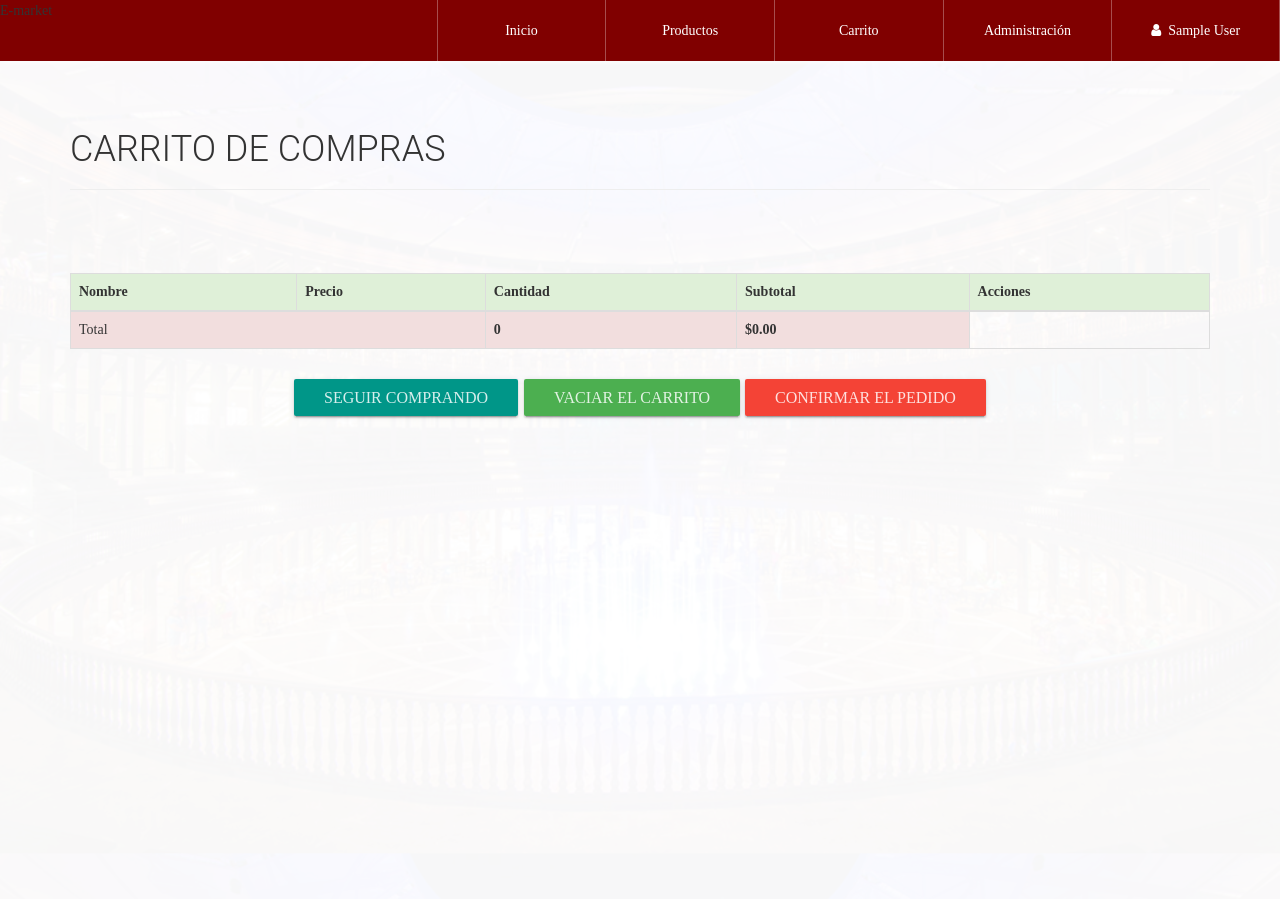
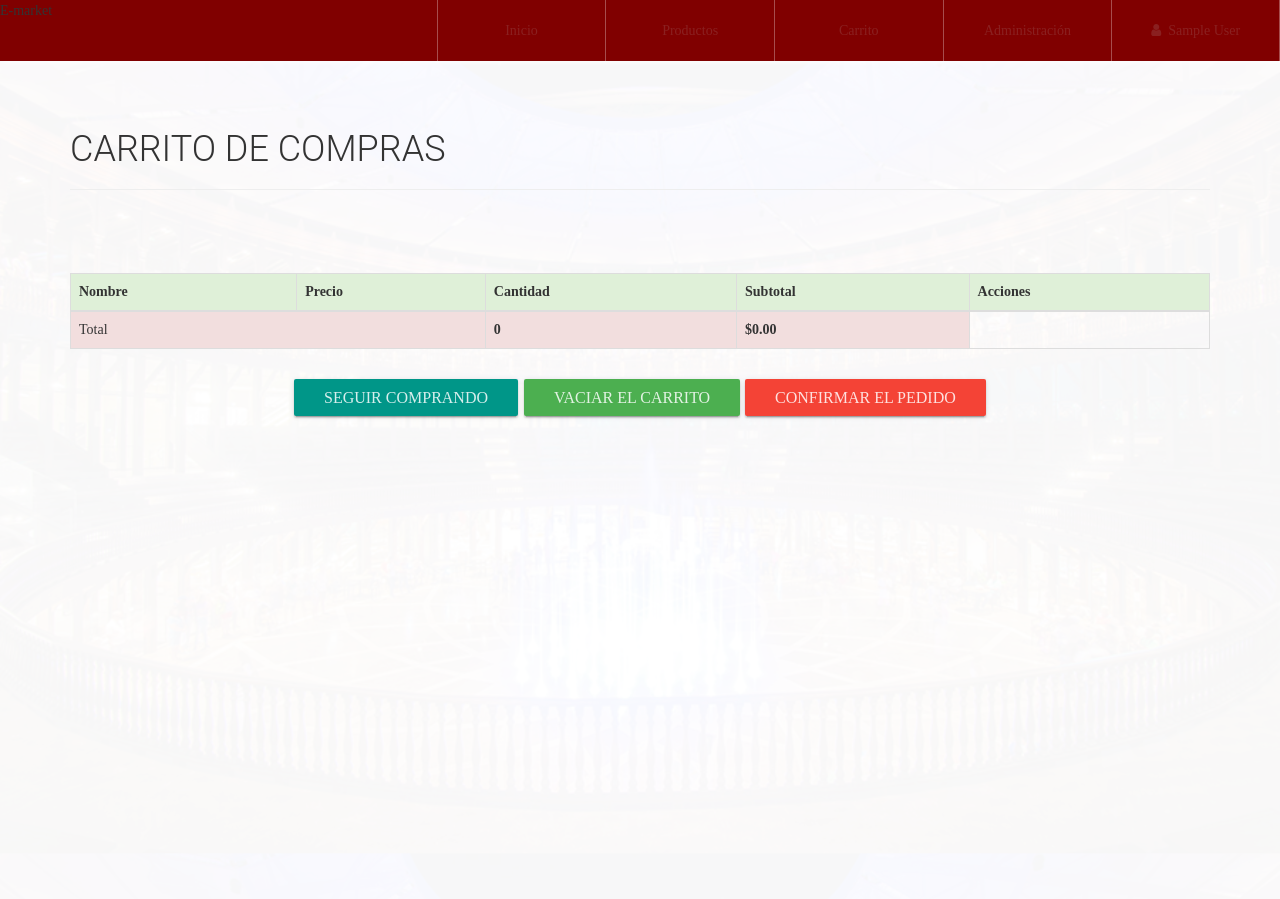
Before and after one commit to OscarCaraballo97/proyecto-d-aula, a PHP site: page /Carrito.php in a window 1280 px wide. Shown: the top 899 px of the page. Run offline with PHP 8.4, Linux system fonts and the light colour scheme; the visitor is signed in with stand-in values (Sample User, id 1); data that the repository does not hold is empty.

Commit message:
se cambia colorcito

```diff
--- a/css/style.css
+++ b/css/style.css
@@ -48,7 +48,7 @@ nav{
 }
 .contenedor-tr > a{
 	text-decoration: none;
-	color: #fff;
+	color: #8a2020;
 }
 .contenedor-tr > a:hover{
 	background-color: rgba(255, 255, 255, 0.1);
```
